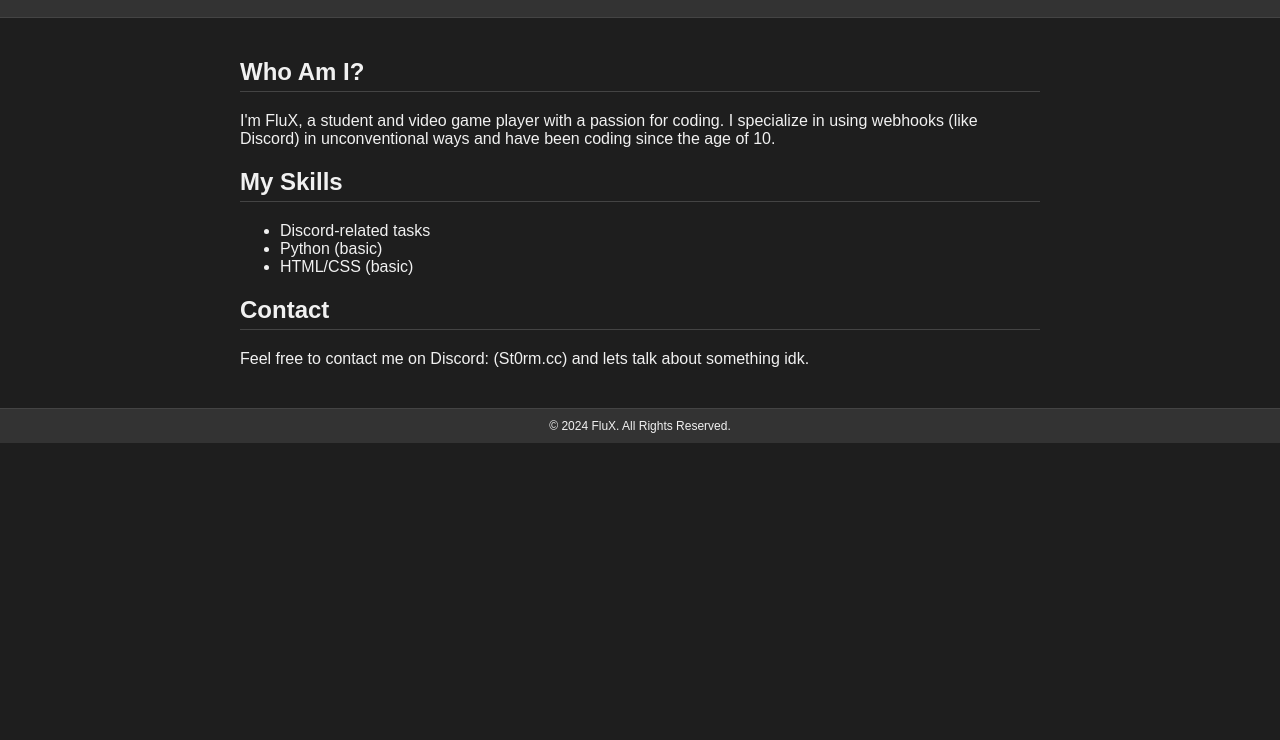
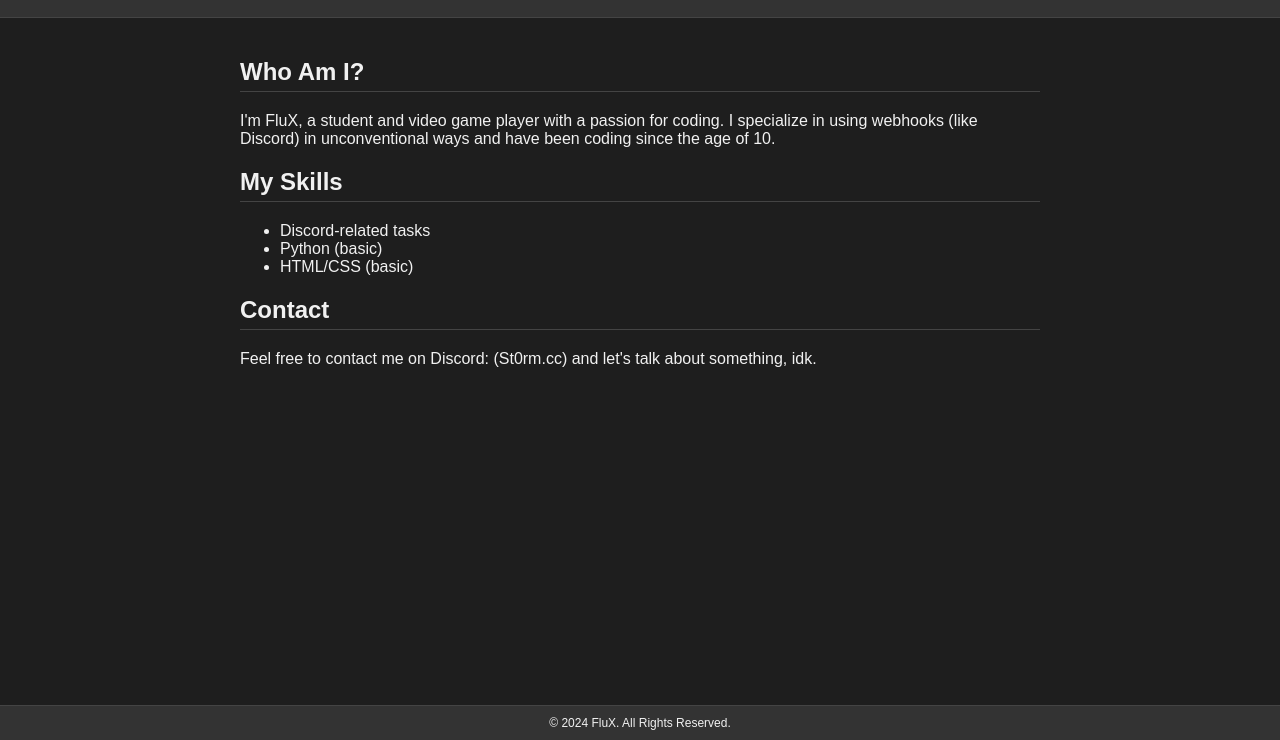
Before and after one commit to AWPDEVnet/FluX.cc, a plain HTML site: page index.html in a window 1280 px wide. Shown: the part 60-800 px from the top of the page. Drawn offline with Linux system fonts and the light colour scheme.

Commit message:
Update index.html

```diff
--- a/index.html
+++ b/index.html
@@ -4,12 +4,19 @@
     <meta charset="UTF-8">
     <title>About Me</title>
     <style>
-        body {
+        html, body {
+            height: 100%;
             margin: 0;
             padding: 0;
             background-color: #1e1e1e;
             color: #f1f1f1;
             font-family: Arial, sans-serif;
+        }
+
+        .container {
+            display: flex;
+            flex-direction: column;
+            min-height: 100%;
         }
 
         .header {
@@ -27,6 +34,7 @@
             padding: 20px;
             max-width: 800px;
             margin: 0 auto;
+            flex: 1;  <!-- This ensures content takes as much space as needed to push the footer down -->
         }
 
         .section {
@@ -57,6 +65,7 @@
     </style>
 </head>
 <body>
+    <div class="container">  <!-- Use a container for the full page layout -->
         <div class="header">
             <h1>About FluX</h1>
         </div>
@@ -78,12 +87,13 @@
 
             <div class="section">
                 <h2>Contact</h2>
-            <p>Feel free to contact me on Discord: (St0rm.cc) and lets talk about something idk.</p>
+                <p>Feel free to contact me on Discord: (St0rm.cc) and let's talk about something, idk.</p>
             </div>
         </div>
 
         <div class="footer">
             &copy; 2024 FluX. All Rights Reserved.
         </div>
+    </div>
 </body>
 </html>
```
Lines whose indentation alone changed are shown as unchanged.
